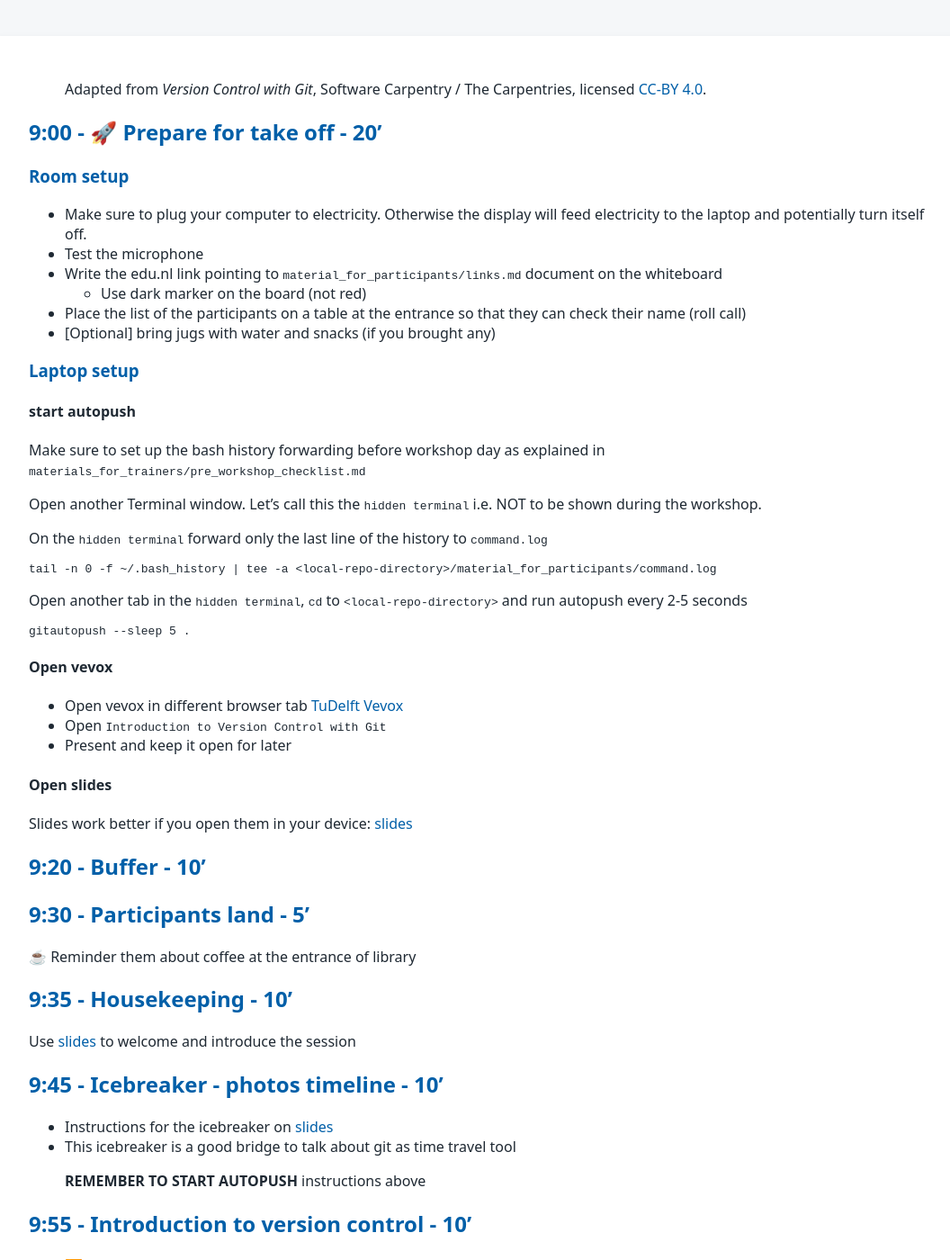
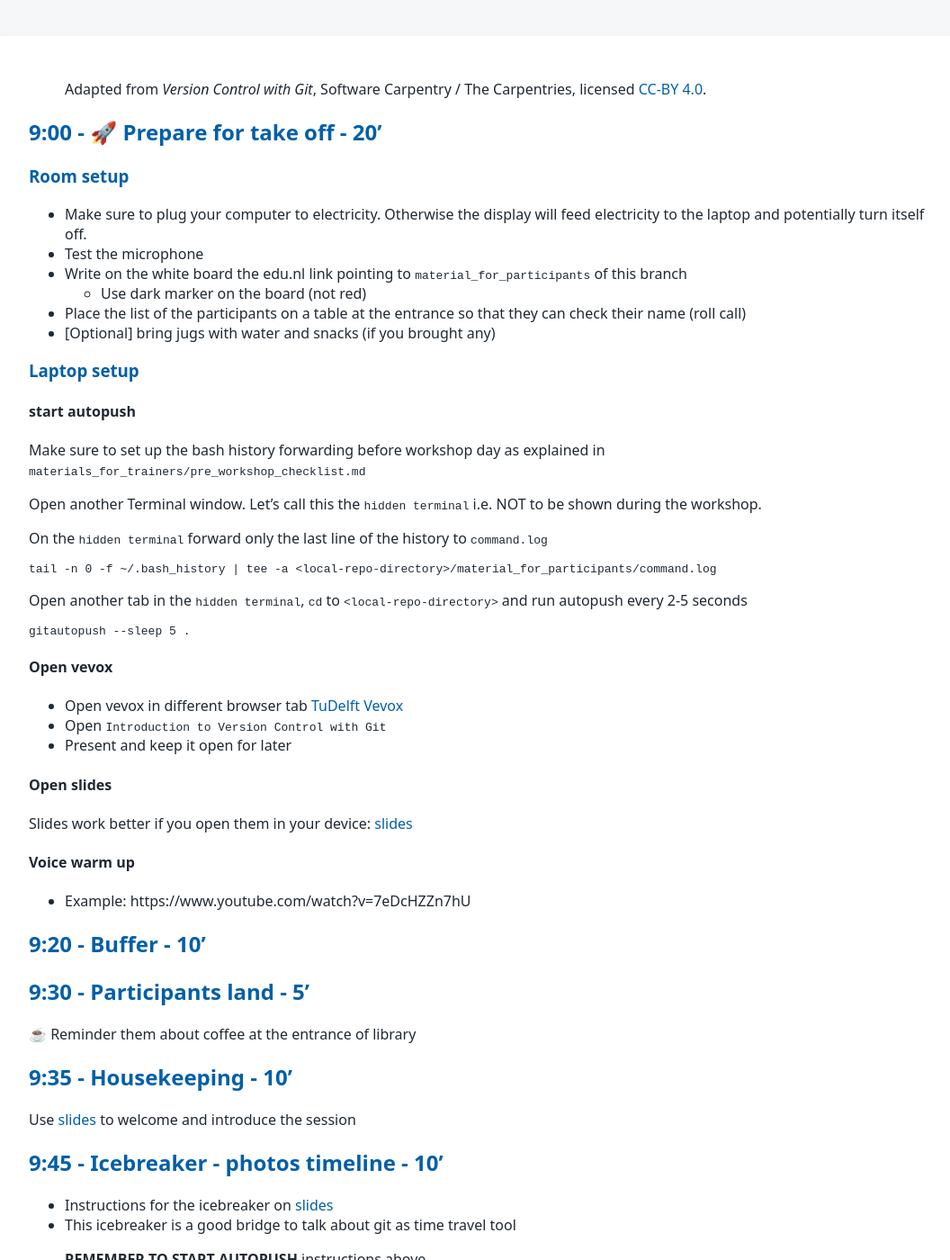
Before and after one commit to tu-delft-library/introduction_to_version_control_with_git, a Jekyll site: the page built from materials_for_trainers/lesson_plan.md, in a window 1280 px wide and 1400 px high. Shown: the whole window at 90% size, without its empty margins (108-1164 px from the left). Built offline with Jekyll 4.4.1, drawn with Linux system fonts in a browser that asks for light colours; our own code applies the rules of GitHub Pages for plain Markdown files.

Commit message:
Update instructions - prepare for take off

```diff
--- a/materials_for_trainers/lesson_plan.md
+++ b/materials_for_trainers/lesson_plan.md
@@ -4,7 +4,7 @@
 ### Room setup
 - Make sure to plug your computer to electricity. Otherwise the display will feed electricity to the laptop and potentially turn itself off.
 - Test the microphone
-- Write the edu.nl link pointing to `material_for_participants/links.md` document on the whiteboard
+- Write on the white board the edu.nl link pointing to `material_for_participants` of this branch
     - Use dark marker on the board (not red)
 - Place the list of the participants on a table at the entrance so that they can check their name (roll call)
 - [Optional] bring jugs with water and snacks (if you brought any)
@@ -32,6 +32,9 @@ gitautopush --sleep 5 .
 #### Open slides
 
 Slides work better if you open them in your device: [slides](https://tud365.sharepoint.com/:p:/r/sites/ResearchDataServices/Gedeelde%20documenten/Training/Research_Software_Training/lesson_plans/resources/Introduction%20to%20version%20control%20with%20Git.pptx?d=w582c916207804aac981699323fe83c38&csf=1&web=1&e=c4zb1b)
+
+#### Voice warm up
+- Example: https://www.youtube.com/watch?v=7eDcHZZn7hU
 
 ## 9:20 - Buffer - 10'
 
```
